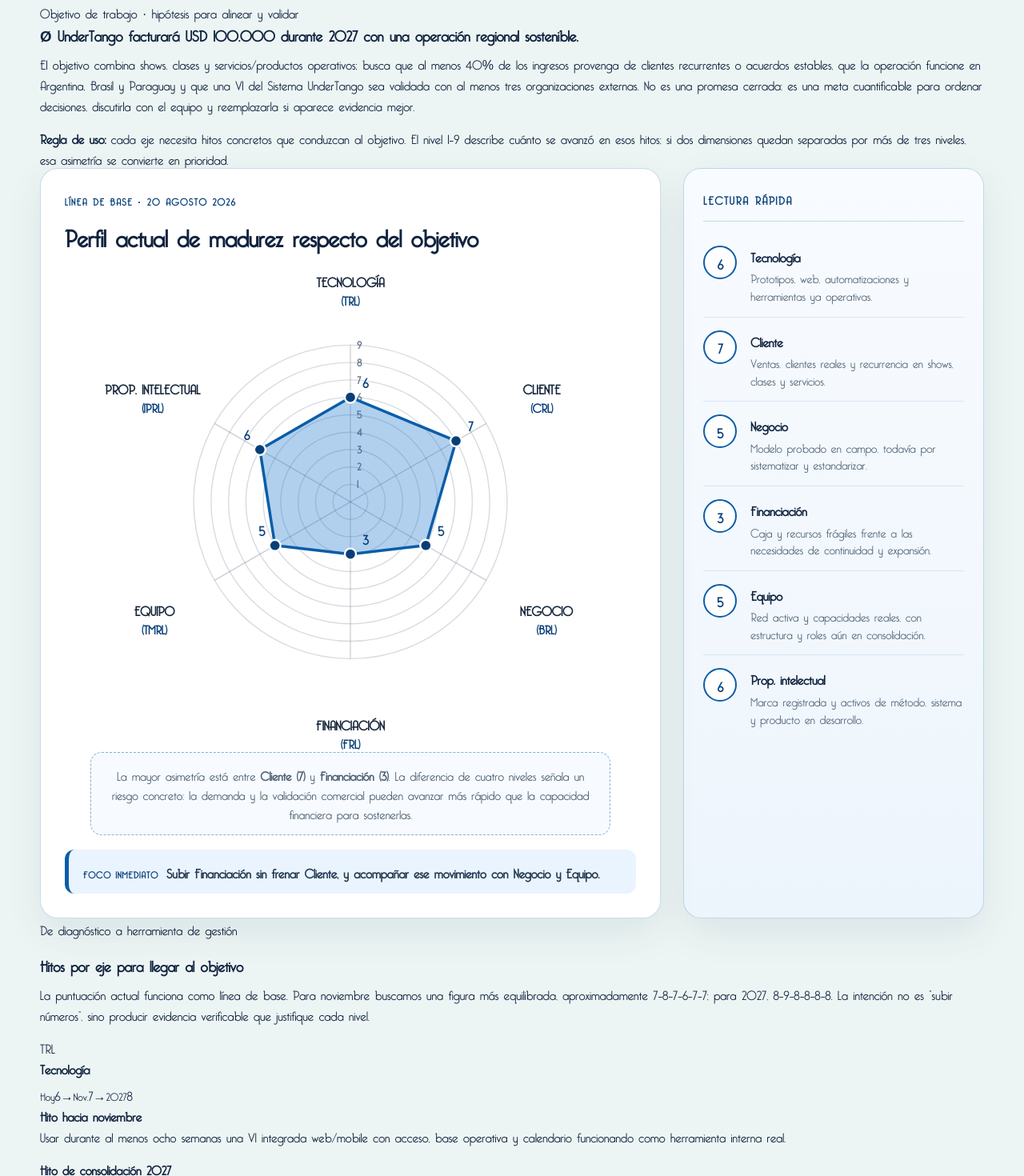
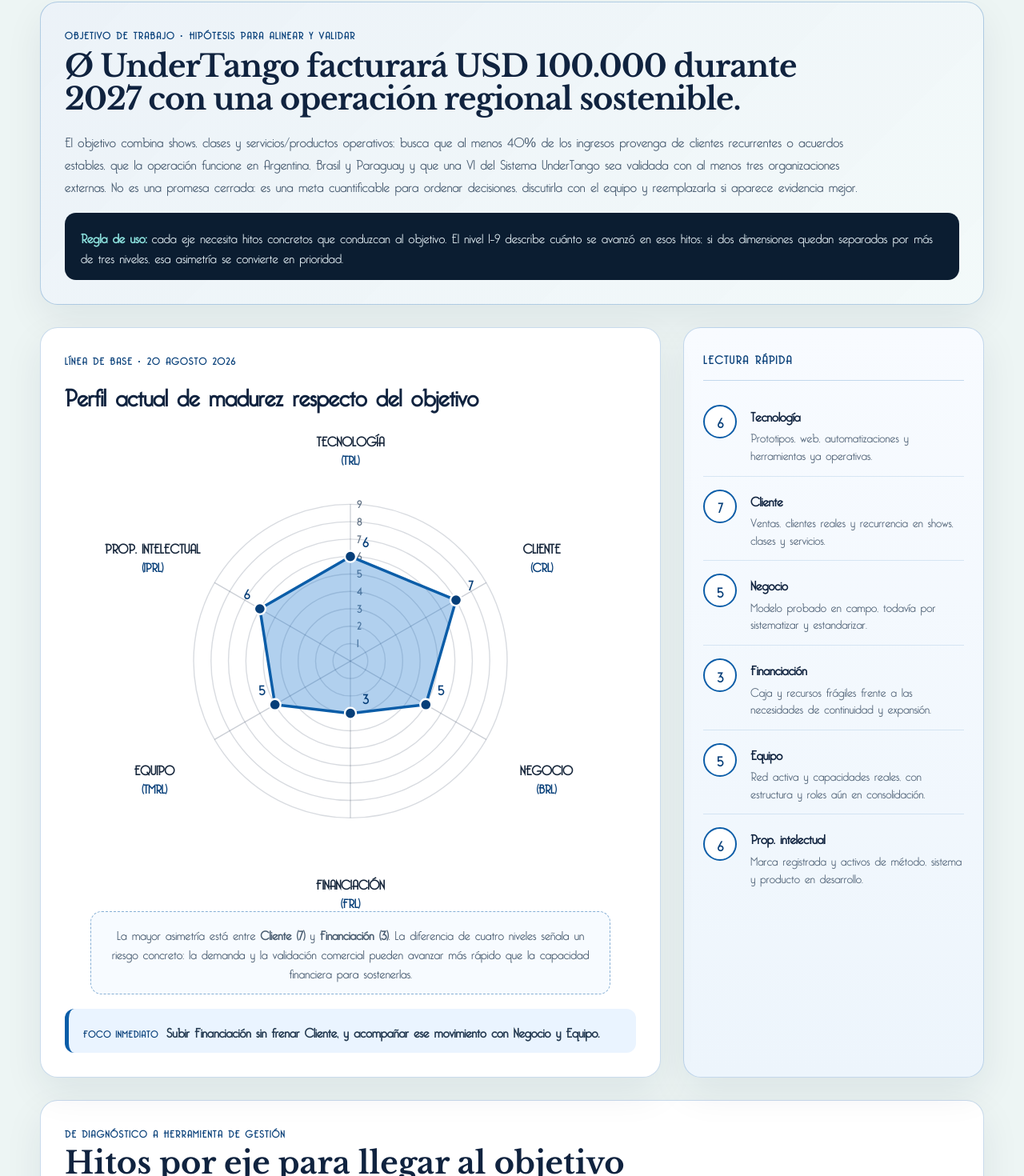
Before and after one commit to O-UnderTango-Club/UnderTangoWEBNextJS, a Next.js app: page /elitros in a window 1280 px wide. Shown: the part 2014-3484 px from the top of the page at 80% size. Built offline with nearby package versions, Linux system fonts and the light colour scheme.

Commit message:
ÉLITROS: estilizar objetivo e hitos KTH IRL

```diff
--- a/app/elitros/elitros.css
+++ b/app/elitros/elitros.css
@@ -18,6 +18,7 @@
 .elitros-page h1,
 .elitros-page h2,
 .elitros-page h3,
+.elitros-page h4,
 .elitros-page p { margin-top: 0; }
 
 .elitros-shell {
@@ -146,6 +147,54 @@
   color: var(--ink);
 }
 
+.elitros-objective-card {
+  margin-bottom: 28px;
+  padding: 30px;
+  border: 1px solid rgba(11, 93, 168, .28);
+  border-radius: 22px;
+  background:
+    linear-gradient(135deg, rgba(11,93,168,.08), rgba(13,142,145,.05)),
+    #fff;
+  box-shadow: 0 18px 48px rgba(16, 35, 63, .07);
+}
+
+.elitros-objective-label {
+  color: var(--blue-dark);
+  text-transform: uppercase;
+  letter-spacing: .11em;
+  font-size: .76rem;
+  font-weight: 900;
+  margin-bottom: 10px;
+}
+
+.elitros-objective-card h3 {
+  max-width: 930px;
+  margin: 0 0 16px;
+  color: var(--ink);
+  font-family: var(--font-undertango-editorial), Georgia, serif;
+  font-size: clamp(1.7rem, 3vw, 2.65rem);
+  line-height: 1.08;
+  letter-spacing: -.025em;
+}
+
+.elitros-objective-card > p {
+  max-width: 1000px;
+  color: #475b70;
+  line-height: 1.7;
+  font-size: 1.04rem;
+}
+
+.elitros-objective-principle {
+  margin-top: 20px;
+  padding: 17px 20px;
+  border-radius: 14px;
+  background: #0b1d31;
+  color: #dce8ee;
+  line-height: 1.58;
+}
+
+.elitros-objective-principle strong { color: #8be0dc; }
+
 .elitros-maturity-board {
   display: grid;
   grid-template-columns: minmax(0, 1.55fr) minmax(290px, .75fr);
@@ -155,7 +204,8 @@
 
 .elitros-radar-column,
 .elitros-quick-read,
-.elitros-conclusions {
+.elitros-conclusions,
+.elitros-roadmap {
   border: 1px solid var(--blue-line);
   background: #fff;
   border-radius: 22px;
@@ -169,7 +219,8 @@
 
 .elitros-visual-label,
 .elitros-quick-title,
-.elitros-conclusions-heading > div > p {
+.elitros-conclusions-heading > div > p,
+.elitros-roadmap-heading > p:first-child {
   color: var(--blue-dark);
   text-transform: uppercase;
   letter-spacing: .11em;
@@ -327,6 +378,134 @@
   line-height: 1.45;
   font-size: .93rem;
 }
+
+.elitros-roadmap {
+  margin-top: 28px;
+  padding: 30px;
+}
+
+.elitros-roadmap-heading {
+  max-width: 960px;
+  margin-bottom: 24px;
+}
+
+.elitros-roadmap-heading > p:first-child { margin-bottom: 7px; }
+
+.elitros-roadmap-heading h3 {
+  margin: 0 0 12px;
+  color: var(--ink);
+  font-family: var(--font-undertango-editorial), Georgia, serif;
+  font-size: clamp(1.65rem, 3vw, 2.5rem);
+  line-height: 1.08;
+}
+
+.elitros-roadmap-heading > p:last-child {
+  color: #536579;
+  line-height: 1.65;
+  font-size: 1.02rem;
+}
+
+.elitros-roadmap-grid {
+  display: grid;
+  grid-template-columns: 1fr 1fr;
+  gap: 16px;
+}
+
+.elitros-milestone-card {
+  border: 1px solid rgba(11, 93, 168, .16);
+  border-radius: 18px;
+  background: #fbfdff;
+  padding: 22px;
+}
+
+.elitros-milestone-top {
+  display: flex;
+  justify-content: space-between;
+  gap: 18px;
+  align-items: flex-start;
+  padding-bottom: 16px;
+  margin-bottom: 16px;
+  border-bottom: 1px solid rgba(11, 93, 168, .12);
+}
+
+.elitros-milestone-top > div:first-child > span {
+  display: inline-block;
+  color: var(--blue-dark);
+  font-size: .72rem;
+  font-weight: 950;
+  letter-spacing: .12em;
+  margin-bottom: 4px;
+}
+
+.elitros-milestone-top h4 {
+  margin-bottom: 0;
+  color: var(--ink);
+  font-size: 1.2rem;
+}
+
+.elitros-level-path {
+  display: flex;
+  gap: 7px;
+  align-items: center;
+  flex: 0 0 auto;
+}
+
+.elitros-level-path > span {
+  width: 46px;
+  min-height: 48px;
+  padding: 6px 4px;
+  border-radius: 10px;
+  display: grid;
+  place-items: center;
+  background: #edf5fc;
+  color: var(--blue-dark);
+  font-size: 1.1rem;
+  line-height: 1;
+  font-weight: 950;
+}
+
+.elitros-level-path small {
+  display: block;
+  font-size: .59rem;
+  text-transform: uppercase;
+  letter-spacing: .05em;
+  color: #6a7d91;
+  font-weight: 800;
+}
+
+.elitros-level-path b { color: #8b9caf; }
+
+.elitros-milestone-step strong {
+  display: block;
+  margin-bottom: 6px;
+  color: var(--ink);
+  font-size: .9rem;
+}
+
+.elitros-milestone-step p {
+  margin-bottom: 0;
+  color: #536579;
+  line-height: 1.55;
+  font-size: .94rem;
+}
+
+.elitros-milestone-target {
+  margin-top: 14px;
+  padding-top: 14px;
+  border-top: 1px dashed rgba(11, 93, 168, .18);
+}
+
+.elitros-alignment-note {
+  margin-top: 20px;
+  padding: 17px 20px;
+  border-radius: 14px;
+  background: #f0f8f7;
+  border: 1px solid var(--line);
+  color: #455a6d;
+  line-height: 1.6;
+}
+
+.elitros-alignment-note strong { color: var(--teal-dark); }
 
 .elitros-conclusions {
   margin-top: 28px;
@@ -553,6 +732,7 @@
   .elitros-quick-read { display: grid; grid-template-columns: 1fr 1fr; gap: 0 22px; }
   .elitros-quick-title { grid-column: 1 / -1; }
   .elitros-flow-compact { grid-template-columns: repeat(4, 1fr); }
+  .elitros-roadmap-grid { grid-template-columns: 1fr; }
 }
 
 @media (max-width: 820px) {
@@ -565,7 +745,9 @@
   .elitros-flow,
   .elitros-flow-compact { grid-template-columns: 1fr 1fr; }
   .elitros-radar-column,
-  .elitros-conclusions { padding: 22px; }
+  .elitros-conclusions,
+  .elitros-roadmap,
+  .elitros-objective-card { padding: 22px; }
   .elitros-gap-callout { align-items: flex-start; flex-direction: column; }
 }
 
@@ -575,6 +757,8 @@
   .elitros-radar-label { font-size: 12px; }
   .elitros-radar-code { font-size: 11px; }
   .elitros-conclusions-heading { align-items: flex-start; }
+  .elitros-milestone-top { flex-direction: column; }
+  .elitros-level-path { width: 100%; justify-content: flex-start; }
 }
 
 @media (max-width: 520px) {
@@ -582,5 +766,7 @@
   .elitros-flow-compact { grid-template-columns: 1fr; }
   .elitros-hero h1 { font-size: 2.65rem; }
   .elitros-radar-column { padding: 16px; }
-  .elitros-conclusions { padding: 18px; }
+  .elitros-conclusions,
+  .elitros-roadmap,
+  .elitros-objective-card { padding: 18px; }
 }
```
